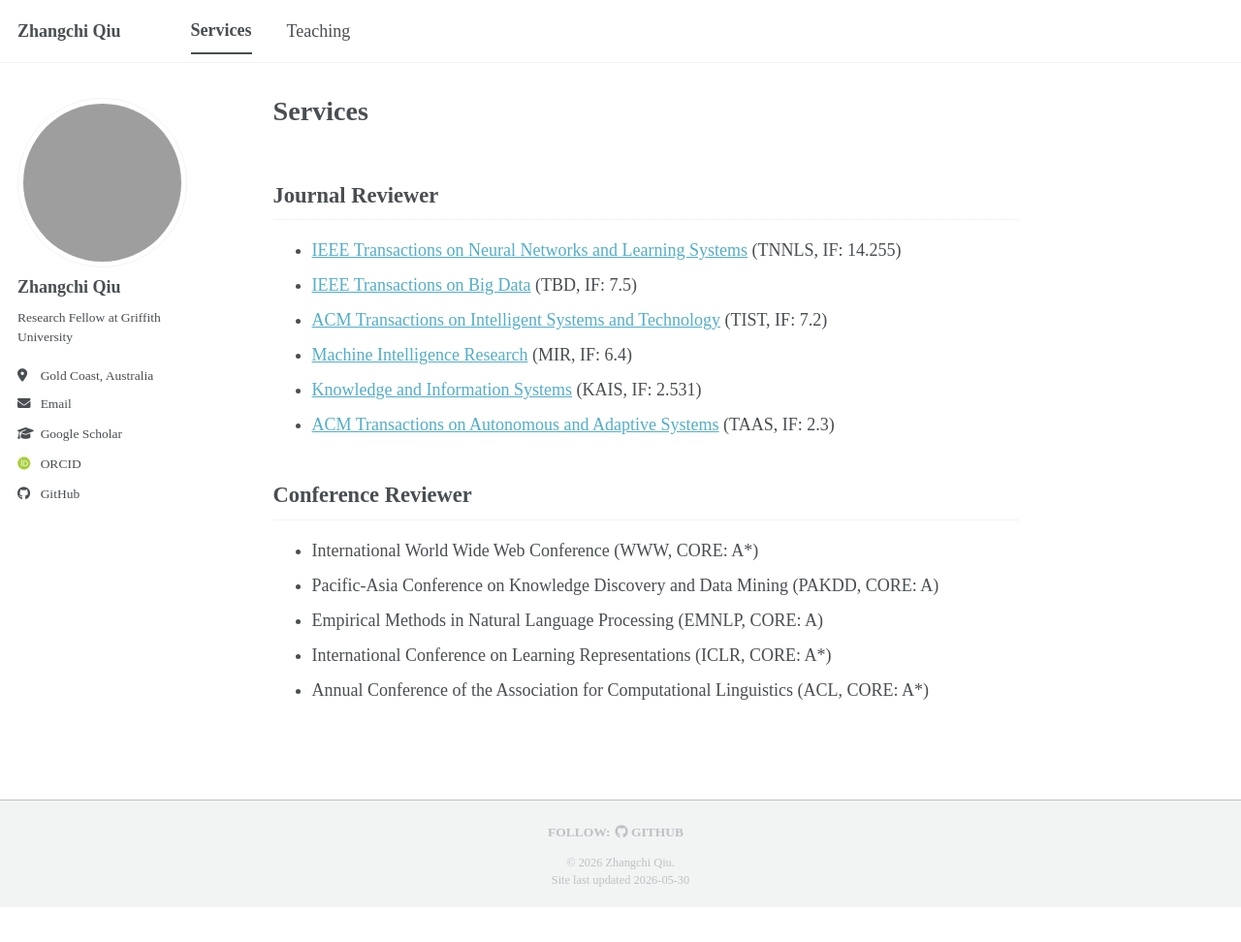
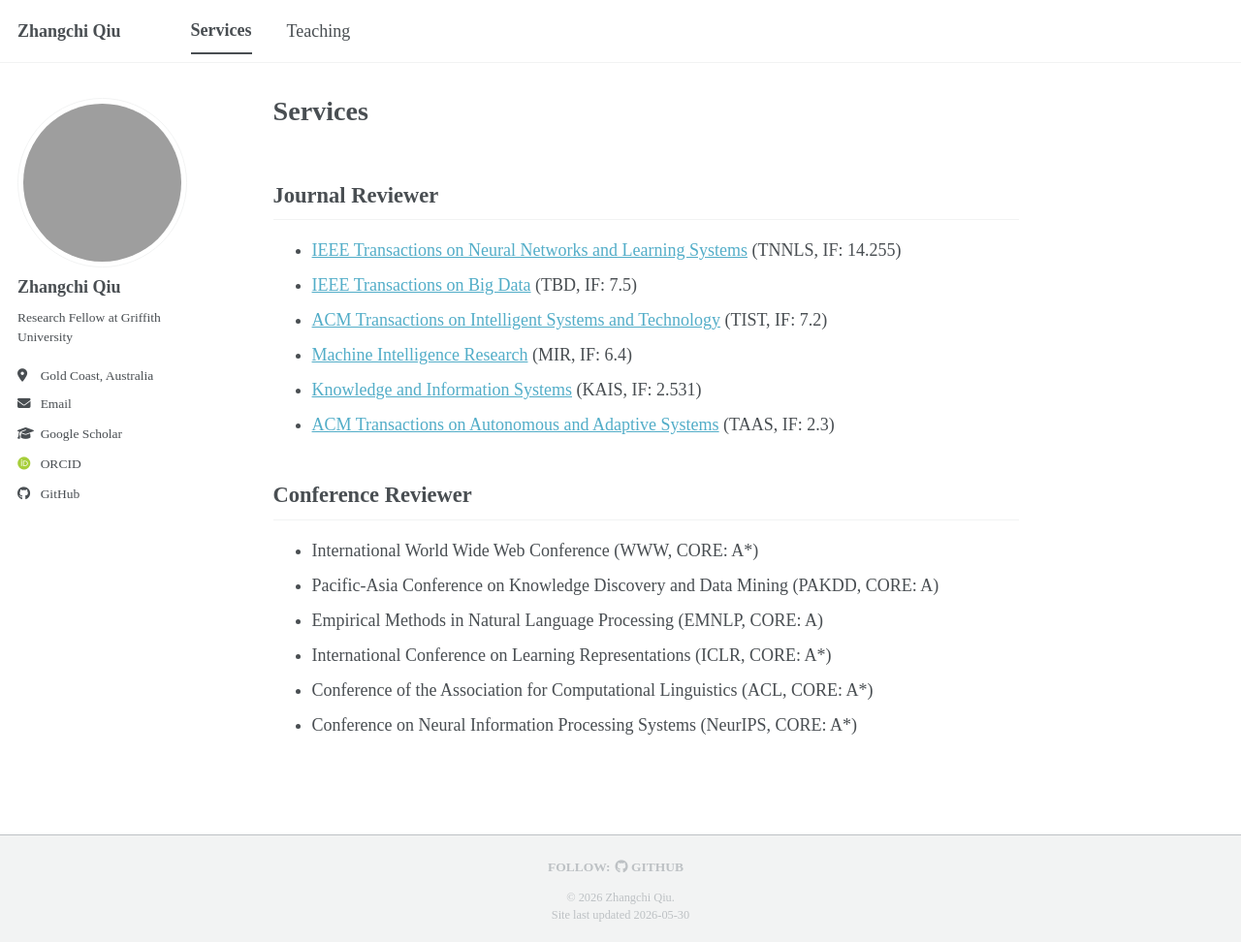
Before and after one commit to icedpanda/icedpanda.github.io, a Jekyll site: the page built from _pages/services.md, in a window 1280 px wide and 972 px high. Shown: the whole window at 97% size. Built offline with Jekyll 4.4.1, drawn with Linux system fonts in a browser that asks for light colours; some web fonts are replaced; a script bundle is joined from its source files by our own code; library files that are not in the unit come from our copies.

Commit message:
docs(services): update conference listing
- Rename ACL entry from "Annual Conference..." to "Conference..."
- Add NeurIPS to the services conference list

```diff
--- a/_pages/services.md
+++ b/_pages/services.md
@@ -20,4 +20,5 @@ author_profile: true
 - Pacific-Asia Conference on Knowledge Discovery and Data Mining (PAKDD, CORE: A)
 - Empirical Methods in Natural Language Processing (EMNLP, CORE: A)
 - International Conference on Learning Representations (ICLR, CORE: A*)
-- Annual Conference of the Association for Computational Linguistics (ACL, CORE: A*)
+- Conference of the Association for Computational Linguistics (ACL, CORE: A*)
+- Conference on Neural Information Processing Systems (NeurIPS, CORE: A*)
```
